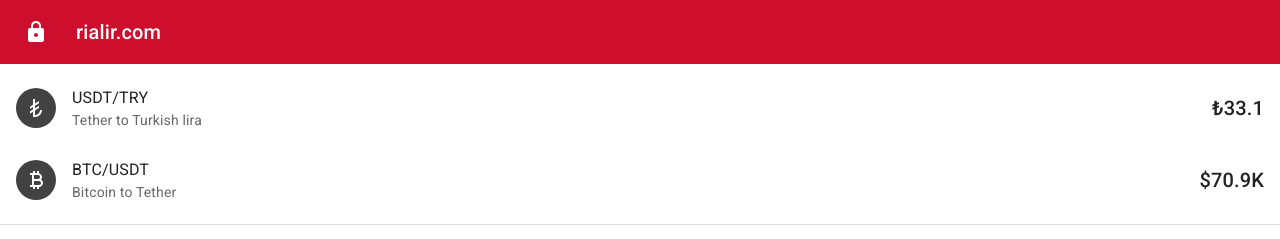
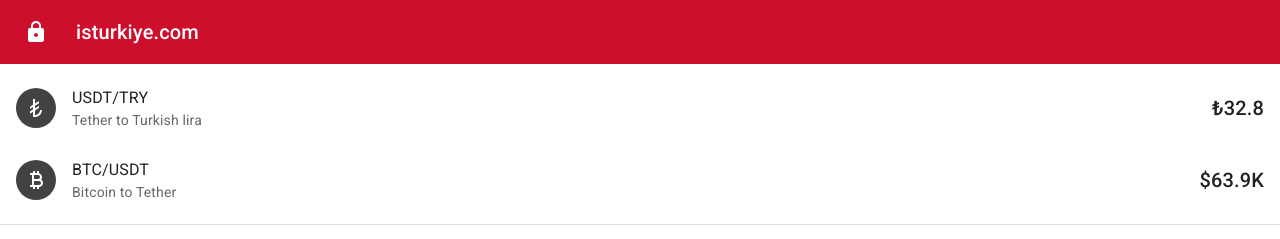
Before and after one commit to dadwic/rialir.com, a React (Vite) app: page / in a window 1280 px wide. Shown: the top 239 px of the page. Built offline with nearby package versions, Linux system fonts and the light colour scheme.

Commit message:
update title and domain

```diff
--- a/index.html
+++ b/index.html
@@ -10,7 +10,7 @@
       rel="stylesheet"
       href="https://fonts.googleapis.com/css2?family=Roboto:wght@300;400;500;700&display=swap"
     />
-    <title>rialir.com</title>
+    <title>isturkiye.com</title>
   </head>
   <body>
     <div id="root"></div>
--- a/src/ButtonAppBar.jsx
+++ b/src/ButtonAppBar.jsx
@@ -35,7 +35,7 @@
             <MenuIcon />
           </IconButton>
           <Typography variant="h6" component="div" sx={{ flexGrow: 1 }}>
-            rialir.com
+            isturkiye.com
           </Typography>
         </Toolbar>
       </AppBar>
--- a/src/FolderList.jsx
+++ b/src/FolderList.jsx
@@ -11,7 +11,7 @@
 export default function FolderList() {
   return (
     <List sx={{ width: "100%", bgcolor: "background.paper" }}>
-      <ListItem secondaryAction={<Typography variant="h6">₺33.1</Typography>}>
+      <ListItem secondaryAction={<Typography variant="h6">₺32.8</Typography>}>
         <ListItemAvatar>
           <Avatar sx={{ bgcolor: "#424242" }}>
             <CurrencyLiraIcon />
@@ -19,7 +19,7 @@
         </ListItemAvatar>
         <ListItemText primary="USDT/TRY" secondary="Tether to Turkish lira" />
       </ListItem>
-      <ListItem secondaryAction={<Typography variant="h6">$70.9K</Typography>}>
+      <ListItem secondaryAction={<Typography variant="h6">$63.9K</Typography>}>
         <ListItemAvatar>
           <Avatar sx={{ bgcolor: "#424242" }}>
             <CurrencyBitcoinIcon />
```
